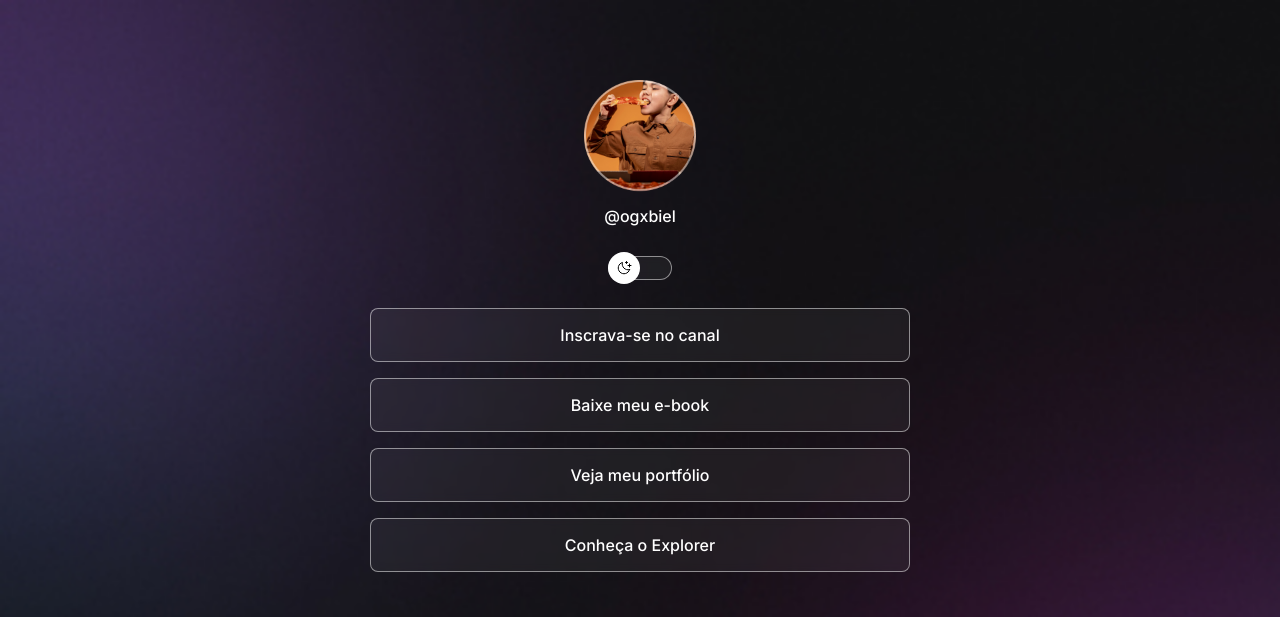
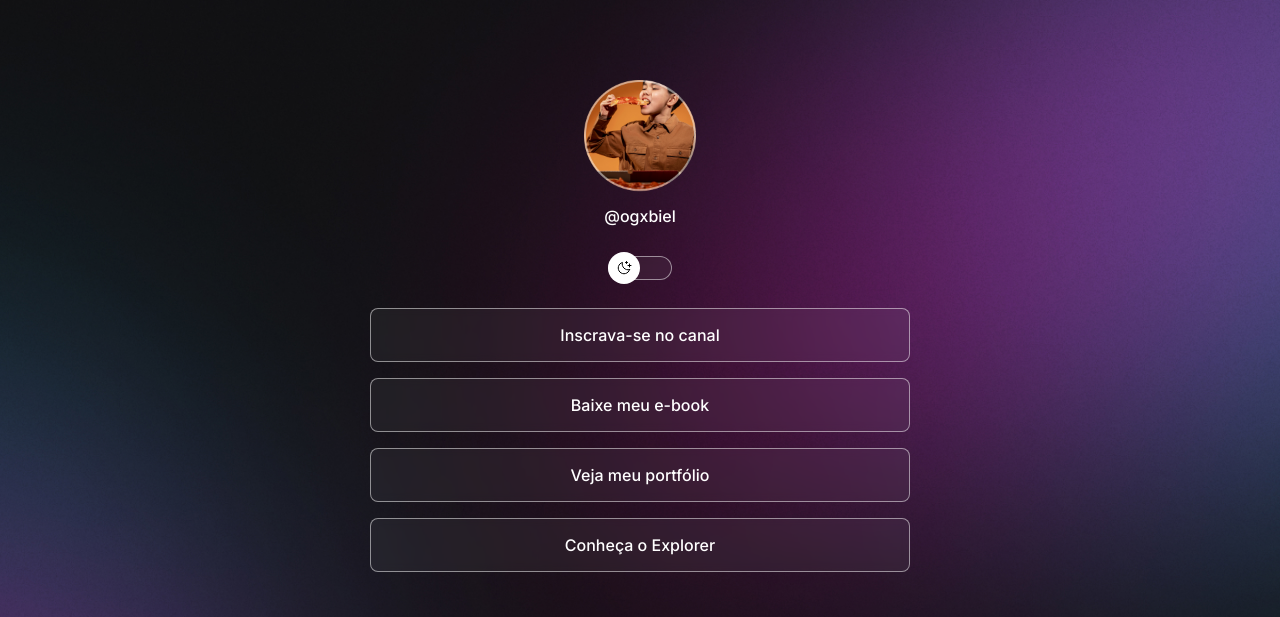
Before and after one commit to GabrielFerres/projeto, a plain HTML site: page index.html in a window 1280 px wide. Shown: the top 617 px of the page. Drawn offline with nearby package versions, Linux system fonts and the light colour scheme.

Commit message:
change background based on media queries

```diff
--- a/style.css
+++ b/style.css
@@ -26,8 +26,8 @@
 }
 
 body {
-    background: var(--bg-url) no-repeat top
-    center/cover;
+    background: var(--bg-url) no-repeat top center/cover;
+    height: 100vh;
 }
 
 body * {
@@ -163,3 +163,14 @@ footer {
     text-align: center;
     font-size: 14px;
 }
+
+/* media queries */
+
+@media (min-width: 700px) {
+    :root {
+        --bg-url: url(./assets/bg-desktop.jpg);
+    }
+    .light {
+        --bg-url: url(./assets/bg-desktop-light.jpg);
+    }
+}
```
